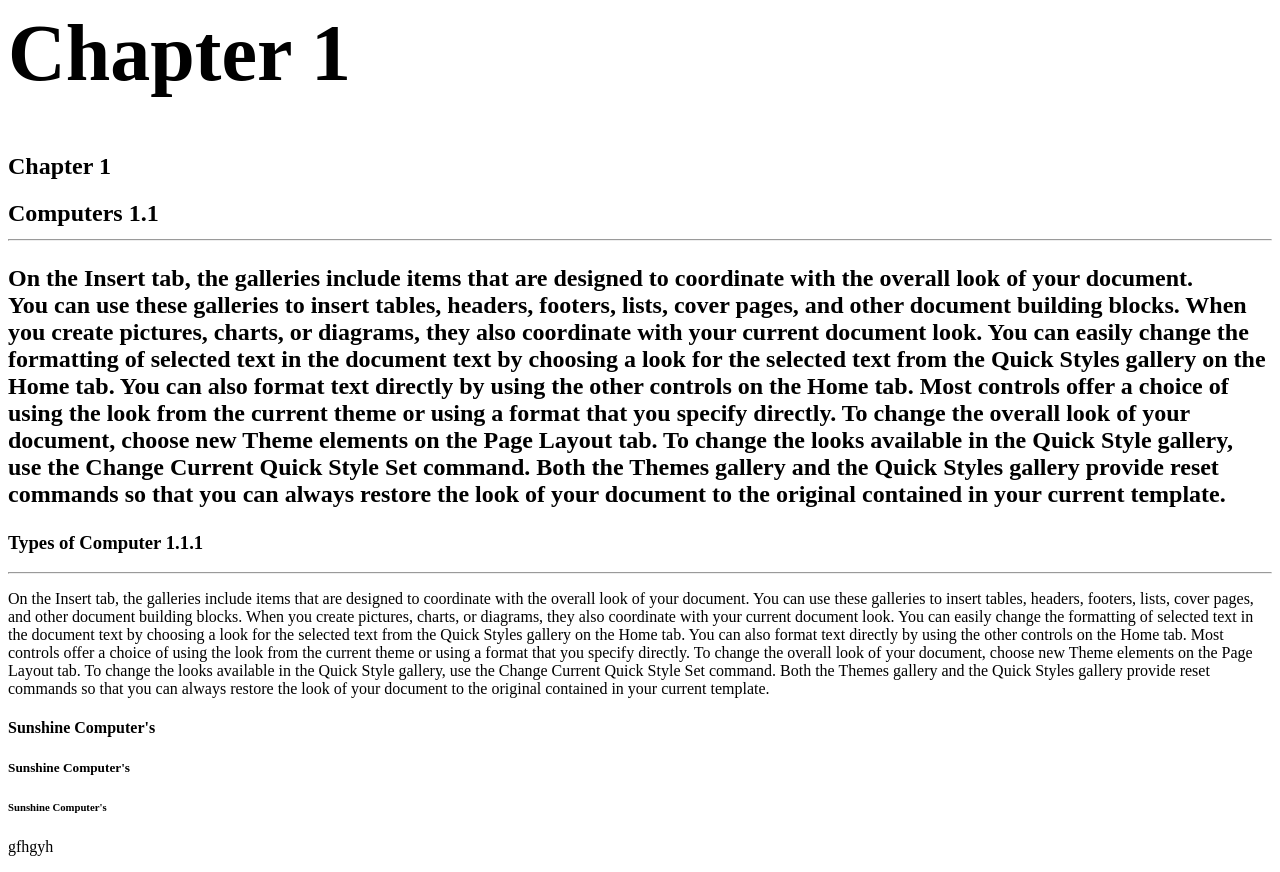
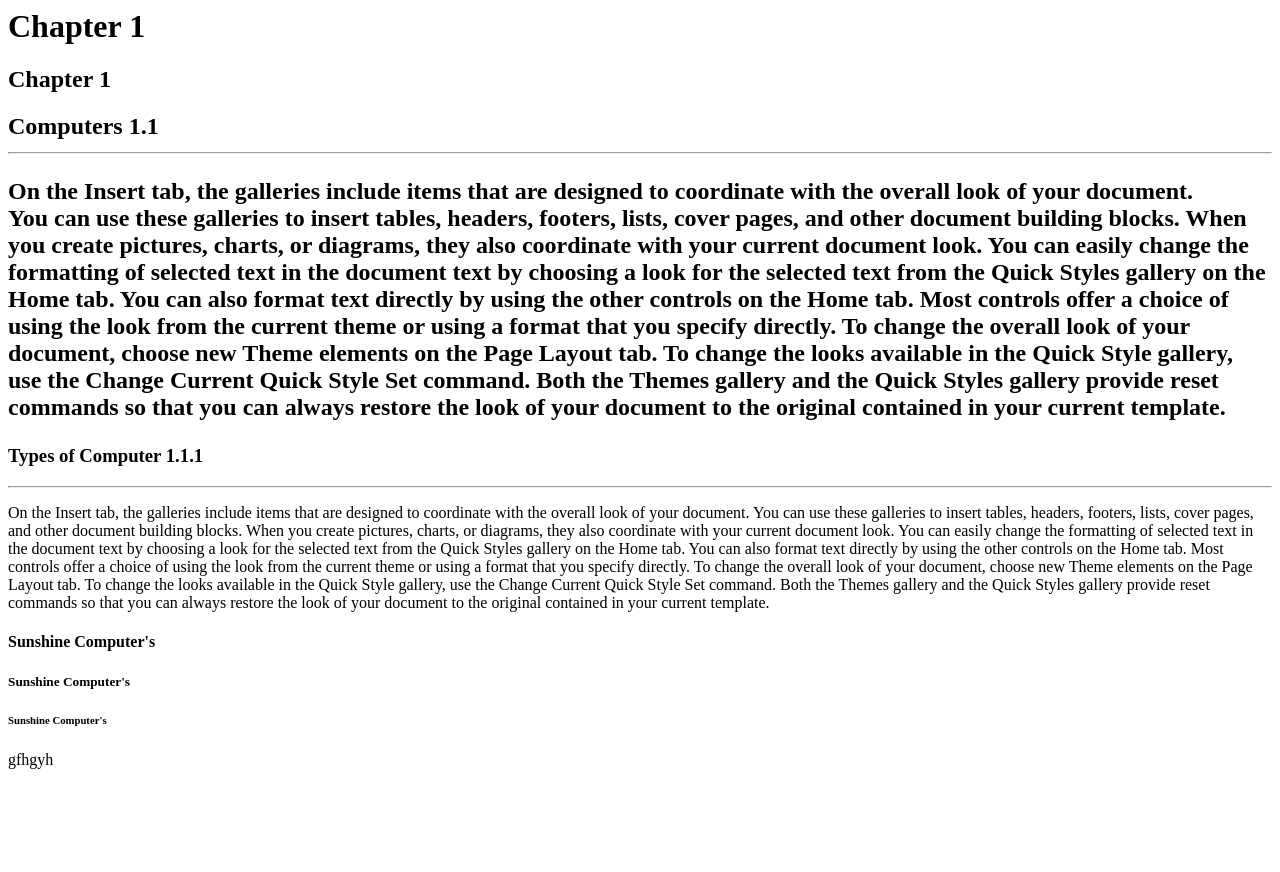
Before and after one commit to Kunal406/kunal406.github.io, a plain HTML site: page index.html in a window 1280 px wide. After the commit the page ends 800 px from the top, so only its background shows below. Drawn offline with Linux system fonts and the light colour scheme.

Commit message:
Update index.html

```diff
--- a/index.html
+++ b/index.html
@@ -3,7 +3,7 @@
     <title>SICE</title>
 </head>
 <body>
-<H1 style="font-size:80px;">Chapter 1</H1>
+<H1>Chapter 1</H1>
 <H2>Chapter 1</H2>
 <h2>Computers 1.1
 <hr>
```
